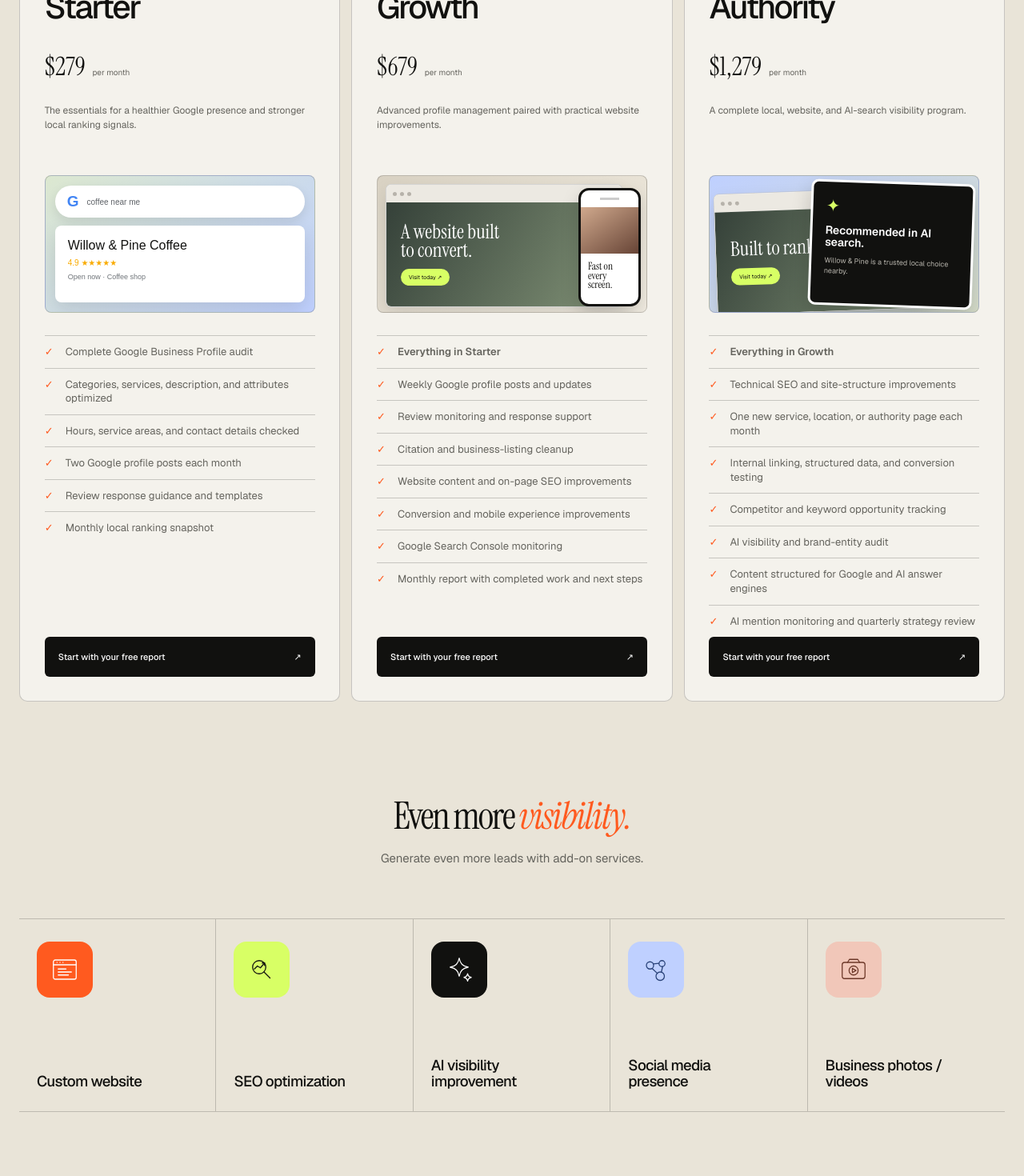
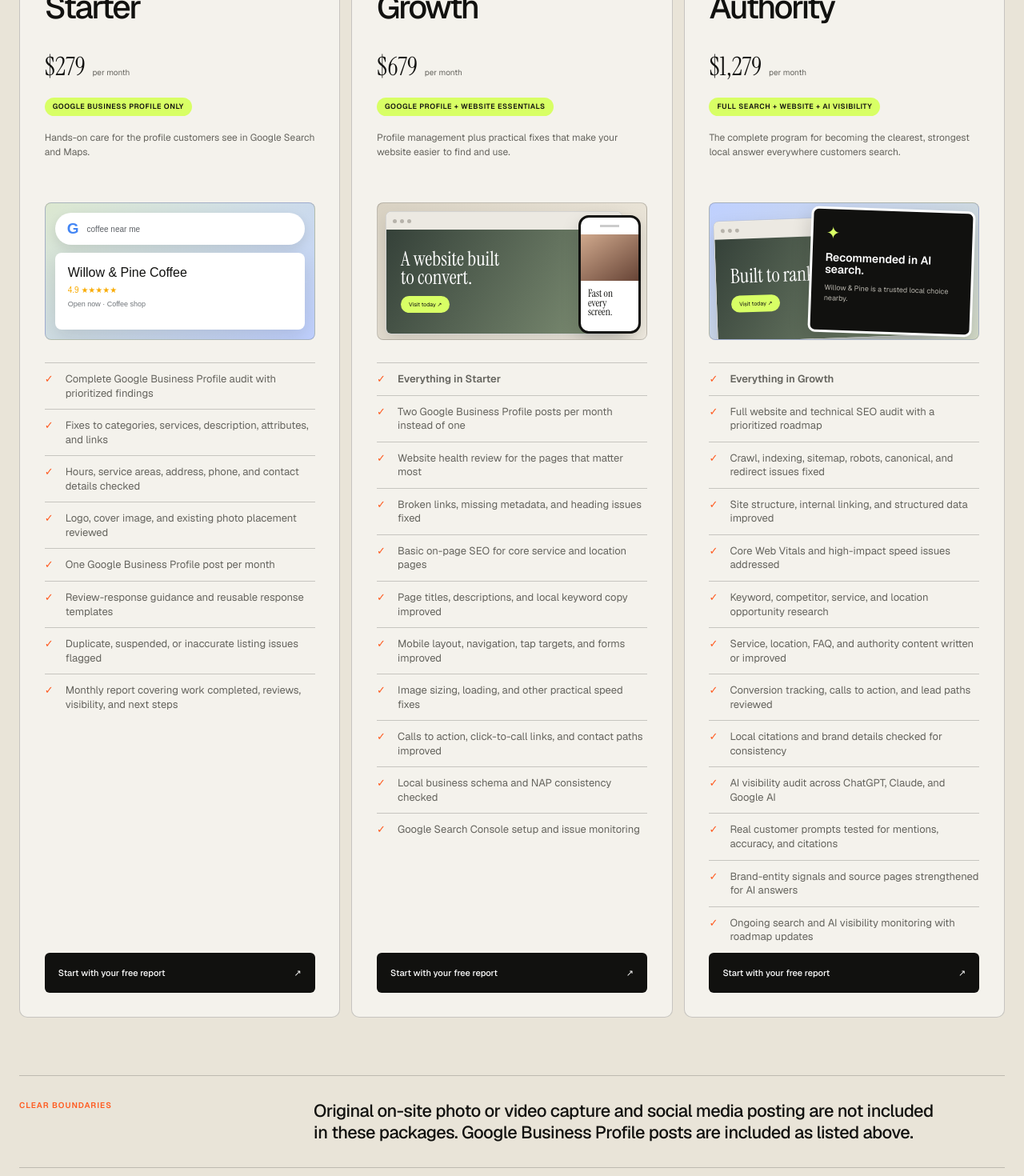
Before and after one commit to cdog2897/wolin.dev, a React (Vite) app: page / in a window 1280 px wide. Shown: the part 1200-2670 px from the top of the page at 80% size. Built offline with nearby package versions, Linux system fonts and the light colour scheme.

Commit message:
Clarify local growth service packages

```diff
--- a/src/BusinessSite.css
+++ b/src/BusinessSite.css
@@ -540,9 +540,23 @@
 .business-price strong { font-family: var(--serif); font-size: 32px; font-weight: 400; }
 .business-price span { color: var(--muted); font-size: 10px; }
 
+.business-package-scope {
+  align-self: flex-start;
+  margin: 18px 0 0;
+  padding: 7px 10px;
+  color: var(--ink);
+  background: var(--acid);
+  border-radius: 999px;
+  font-size: 9px;
+  font-weight: 600;
+  letter-spacing: 0.06em;
+  line-height: 1;
+  text-transform: uppercase;
+}
+
 .business-package-description {
   min-height: 62px;
-  margin: 25px 0 0;
+  margin: 18px 0 0;
   color: var(--muted);
   font-size: 12px;
   line-height: 1.5;
@@ -1025,6 +1039,33 @@
   transform: translateY(-2px);
 }
 
+.business-scope-note {
+  display: grid;
+  grid-template-columns: minmax(120px, 0.28fr) minmax(0, 0.72fr);
+  gap: 32px;
+  margin-top: 72px;
+  padding: 30px 0;
+  border-top: 1px solid var(--line);
+  border-bottom: 1px solid var(--line);
+}
+
+.business-scope-note > span {
+  color: var(--orange);
+  font-size: 10px;
+  font-weight: 600;
+  letter-spacing: 0.1em;
+  text-transform: uppercase;
+}
+
+.business-scope-note p {
+  max-width: 780px;
+  margin: 0;
+  font-size: clamp(17px, 1.7vw, 23px);
+  font-weight: 500;
+  letter-spacing: -0.025em;
+  line-height: 1.25;
+}
+
 .business-addons {
   padding-top: 120px;
 }
@@ -1290,6 +1331,7 @@
   .business-package-explorer.has-active .business-package-grid article.is-active { min-height: auto; }
   .business-package-detail { min-height: auto; }
   .business-package-detail-copy { grid-template-columns: 1fr; gap: 24px; }
+  .business-scope-note { grid-template-columns: 1fr; gap: 14px; }
   .business-addon-grid { grid-template-columns: repeat(2, 1fr); }
   .business-addon-grid article { border-bottom: 1px solid var(--line); }
   .business-addon-grid article:nth-child(2n) { border-right: 0; }
@@ -1340,6 +1382,8 @@
   .business-service-grid h3 { font-size: 30px; }
   .business-package-grid article { padding-inline: 20px; }
   .business-package-description { min-height: 0; }
+  .business-scope-note { margin-top: 48px; }
+  .business-scope-note p { font-size: 17px; }
   .business-package-detail { padding: 20px; }
   .business-package-detail-copy h4 { font-size: 32px; }
   .business-detail-visual { height: 370px; }
--- a/src/BusinessSite.tsx
+++ b/src/BusinessSite.tsx
@@ -7,14 +7,17 @@
     name: 'Starter',
     price: '$279',
     cadence: 'monthly',
-    description: 'The essentials for a healthier Google presence and stronger local ranking signals.',
+    scope: 'Google Business Profile only',
+    description: 'Hands-on care for the profile customers see in Google Search and Maps.',
     items: [
-      'Complete Google Business Profile audit',
-      'Categories, services, description, and attributes optimized',
-      'Hours, service areas, and contact details checked',
-      'Two Google profile posts each month',
-      'Review response guidance and templates',
-      'Monthly local ranking snapshot',
+      'Complete Google Business Profile audit with prioritized findings',
+      'Fixes to categories, services, description, attributes, and links',
+      'Hours, service areas, address, phone, and contact details checked',
+      'Logo, cover image, and existing photo placement reviewed',
+      'One Google Business Profile post per month',
+      'Review-response guidance and reusable response templates',
+      'Duplicate, suspended, or inaccurate listing issues flagged',
+      'Monthly report covering work completed, reviews, visibility, and next steps',
     ],
   },
   {
@@ -22,16 +25,20 @@
     name: 'Growth',
     price: '$679',
     cadence: 'monthly',
-    description: 'Advanced profile management paired with practical website improvements.',
+    scope: 'Google profile + website essentials',
+    description: 'Profile management plus practical fixes that make your website easier to find and use.',
     items: [
       'Everything in Starter',
-      'Weekly Google profile posts and updates',
-      'Review monitoring and response support',
-      'Citation and business-listing cleanup',
-      'Website content and on-page SEO improvements',
-      'Conversion and mobile experience improvements',
-      'Google Search Console monitoring',
-      'Monthly report with completed work and next steps',
+      'Two Google Business Profile posts per month instead of one',
+      'Website health review for the pages that matter most',
+      'Broken links, missing metadata, and heading issues fixed',
+      'Basic on-page SEO for core service and location pages',
+      'Page titles, descriptions, and local keyword copy improved',
+      'Mobile layout, navigation, tap targets, and forms improved',
+      'Image sizing, loading, and other practical speed fixes',
+      'Calls to action, click-to-call links, and contact paths improved',
+      'Local business schema and NAP consistency checked',
+      'Google Search Console setup and issue monitoring',
     ],
   },
   {
@@ -39,93 +46,28 @@
     name: 'Authority',
     price: '$1,279',
     cadence: 'monthly',
-    description: 'A complete local, website, and AI-search visibility program.',
+    scope: 'Full search + website + AI visibility',
+    description: 'The complete program for becoming the clearest, strongest local answer everywhere customers search.',
     items: [
       'Everything in Growth',
-      'Technical SEO and site-structure improvements',
-      'One new service, location, or authority page each month',
-      'Internal linking, structured data, and conversion testing',
-      'Competitor and keyword opportunity tracking',
-      'AI visibility and brand-entity audit',
-      'Content structured for Google and AI answer engines',
-      'AI mention monitoring and quarterly strategy review',
+      'Full website and technical SEO audit with a prioritized roadmap',
+      'Crawl, indexing, sitemap, robots, canonical, and redirect issues fixed',
+      'Site structure, internal linking, and structured data improved',
+      'Core Web Vitals and high-impact speed issues addressed',
+      'Keyword, competitor, service, and location opportunity research',
+      'Service, location, FAQ, and authority content written or improved',
+      'Conversion tracking, calls to action, and lead paths reviewed',
+      'Local citations and brand details checked for consistency',
+      'AI visibility audit across ChatGPT, Claude, and Google AI',
+      'Real customer prompts tested for mentions, accuracy, and citations',
+      'Brand-entity signals and source pages strengthened for AI answers',
+      'Ongoing search and AI visibility monitoring with roadmap updates',
     ],
   },
 ]
 
-type AddOnType = 'website' | 'seo' | 'ai' | 'social' | 'media'
-
-const addOns: { name: string; icon: AddOnType }[] = [
-  { name: 'Custom website', icon: 'website' },
-  { name: 'SEO optimization', icon: 'seo' },
-  { name: 'AI visibility improvement', icon: 'ai' },
-  { name: 'Social media presence', icon: 'social' },
-  { name: 'Business photos / videos', icon: 'media' },
-]
-
 function Arrow() {
   return <span aria-hidden="true">↗</span>
-}
-
-function AddOnIcon({ type }: { type: AddOnType }) {
-  const commonProps = {
-    viewBox: '0 0 48 48',
-    fill: 'none',
-    stroke: 'currentColor',
-    strokeWidth: 1.7,
-    strokeLinecap: 'round' as const,
-    strokeLinejoin: 'round' as const,
-    'aria-hidden': true,
-  }
-
-  if (type === 'website') {
-    return (
-      <svg {...commonProps}>
-        <rect x="5" y="8" width="38" height="32" rx="3" />
-        <path d="M5 16h38M11 12h.01M16 12h.01M21 12h.01" />
-        <path d="M13 23h13M13 28h22M13 33h17" />
-      </svg>
-    )
-  }
-
-  if (type === 'seo') {
-    return (
-      <svg {...commonProps}>
-        <circle cx="20" cy="20" r="11" />
-        <path d="m28 28 10 10M12 23l5-5 5 3 7-8" />
-        <path d="M25 13h4v4" />
-      </svg>
-    )
-  }
-
-  if (type === 'ai') {
-    return (
-      <svg {...commonProps}>
-        <path d="M24 5c1.8 9.2 5.8 13.2 15 15-9.2 1.8-13.2 5.8-15 15-1.8-9.2-5.8-13.2-15-15C18.2 18.2 22.2 14.2 24 5Z" />
-        <path d="M38 31c.7 3.5 2.5 5.3 6 6-3.5.7-5.3 2.5-6 6-.7-3.5-2.5-5.3-6-6 3.5-.7 5.3-2.5 6-6Z" />
-      </svg>
-    )
-  }
-
-  if (type === 'social') {
-    return (
-      <svg {...commonProps}>
-        <circle cx="14" cy="17" r="6" />
-        <circle cx="34" cy="14" r="5" />
-        <circle cx="31" cy="35" r="7" />
-        <path d="m19.5 14.5 9.5-1M17.5 22l9 8.5M35 19l-2 9" />
-      </svg>
-    )
-  }
-
-  return (
-    <svg {...commonProps}>
-      <rect x="5" y="12" width="38" height="27" rx="4" />
-      <path d="m14 12 3-5h14l3 5" />
-      <circle cx="24" cy="25.5" r="7.5" />
-      <path d="m22 22 6 3.5-6 3.5v-7Z" />
-    </svg>
-  )
 }
 
 function RollupStat({
@@ -347,6 +289,7 @@
                   <strong>{item.price}</strong>
                   <span>per month</span>
                 </div>
+                <p className="business-package-scope">{item.scope}</p>
                 <p className="business-package-description">{item.description}</p>
                 <PackageCardGraphic name={item.name} />
                 <ul>
@@ -364,17 +307,12 @@
             ))}
           </div>
 
-          <div className="business-addons" id="addons">
-            <h3>Even more <em>visibility.</em></h3>
-            <p>Generate even more leads with add-on services.</p>
-            <div className="business-addon-grid">
-              {addOns.map((item) => (
-                <article key={item.name}>
-                  <span className={`business-addon-icon is-${item.icon}`}><AddOnIcon type={item.icon} /></span>
-                  <h4>{item.name}</h4>
-                </article>
-              ))}
-            </div>
+          <div className="business-scope-note">
+            <span>Clear boundaries</span>
+            <p>
+              Original on-site photo or video capture and social media posting are not included
+              in these packages. Google Business Profile posts are included as listed above.
+            </p>
           </div>
 
         </section>
```
